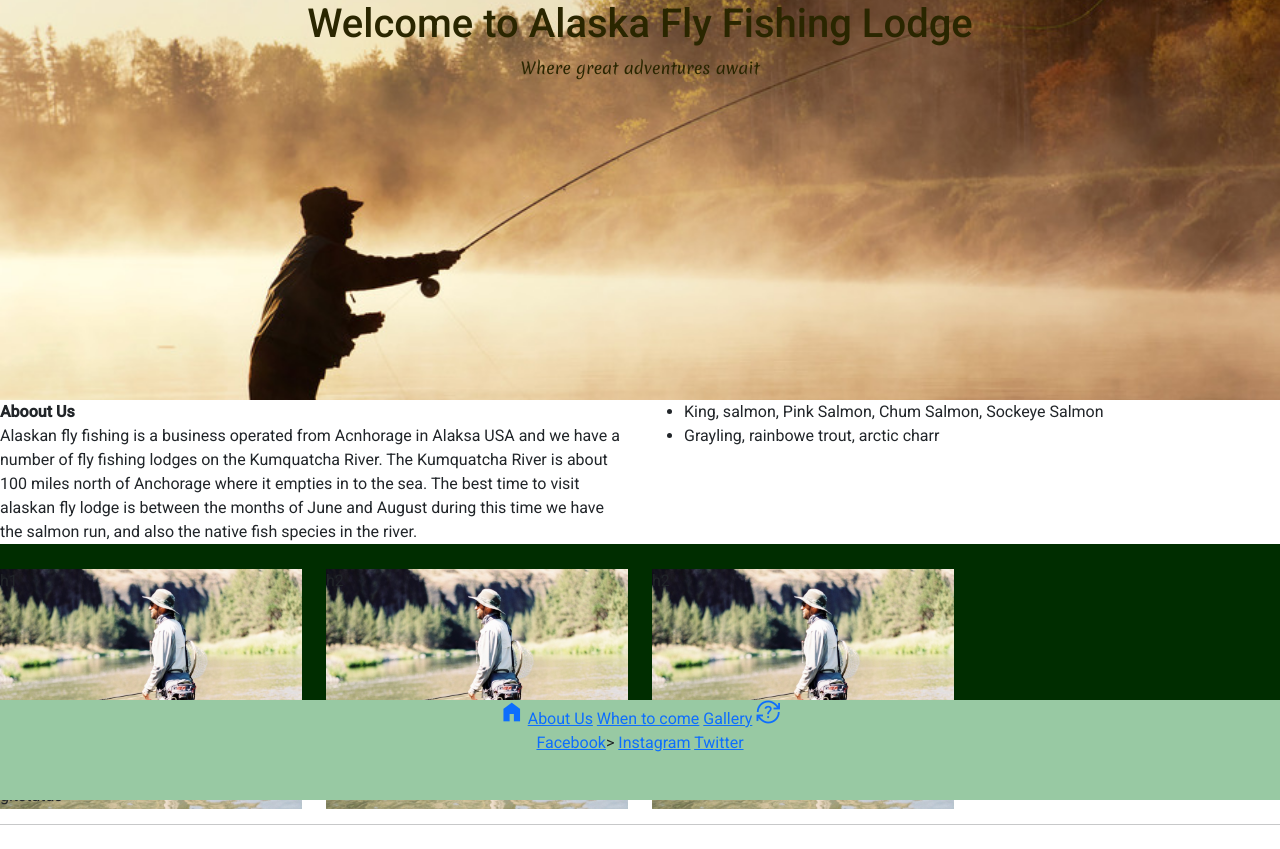
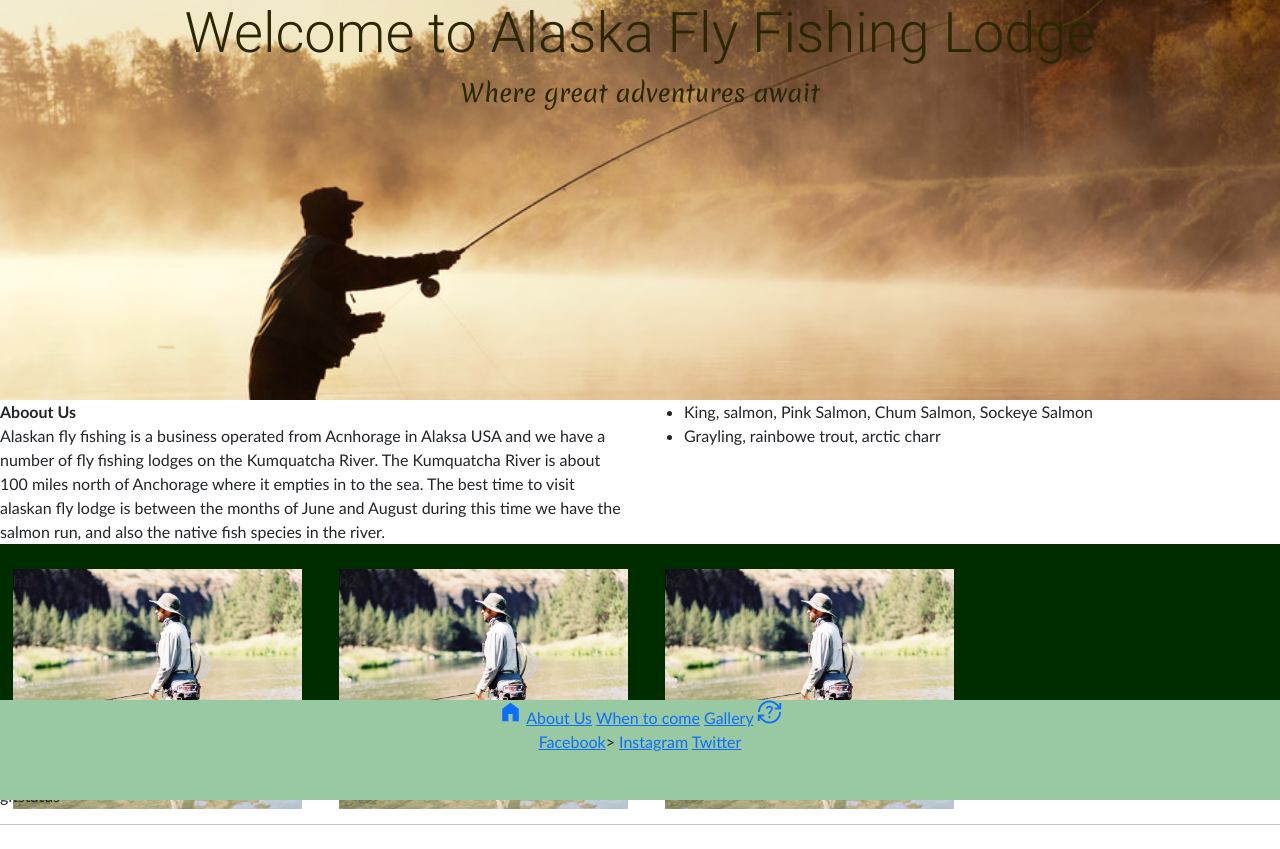
Before and after one commit to Coelecanth/Project1-final, a website: page index.html in a window 1280 px wide. Drawn offline with nearby package versions, Linux system fonts and the light colour scheme.

Commit message:
feature -  amend header fonts sizes with bootstrap and formatting imaging

```diff
--- a/assets/css/style.css
+++ b/assets/css/style.css
@@ -31,8 +31,9 @@
     background-repeat: no-repeat;
     background-size: cover;
     height: 30vh;
+    margin-left: 1vw;
     margin-top: 25px;
-    margin-bottom: 40px;
+    margin-bottom: 25px;
 }
 
 /*------------image abnd fomratting-------------*/
@@ -46,18 +47,23 @@ height: 30vh
 
 /* ----global settings----------*/
 body {
-    font-family: 'roboto', 'Trebuchet MS', sans-serif;
+    font-family: 'Calibri', 'Trebuchet MS', sans-serif;
+
 }
 
 /* ----headings----------*/
 .title-header {
     color: #2a2600ff;
-    font-family: 'Roboto'
+    font-family: 'Roboto' ,'Trebuchet MS', sans-serif
+
+
 }
 
 .tagline-heading {
     color: #2a2600ff;
+
     font-family: 'Merienda';
+    font-size: x-large;
 }
 
 /* targets global footer properties */
--- a/index.html
+++ b/index.html
@@ -27,11 +27,11 @@
 	<header>
 		<div class="container-fluid text-center logo">
 			<div class="row">
-				<div class="col">
-					<h1 class="title-header">Welcome to Alaska Fly Fishing Lodge</h1>
-
-					<p class="tagline-heading">Where great adventures await</p>
-
+				<div class="jumbotron">
+					<div class="div">
+						<h1 class="title-header display-4">Welcome to Alaska Fly Fishing Lodge</h1>
+						<p class="tagline-heading">Where great adventures await</p>
+					</div>
 				</div>
 			</div>
 		</div>
```
